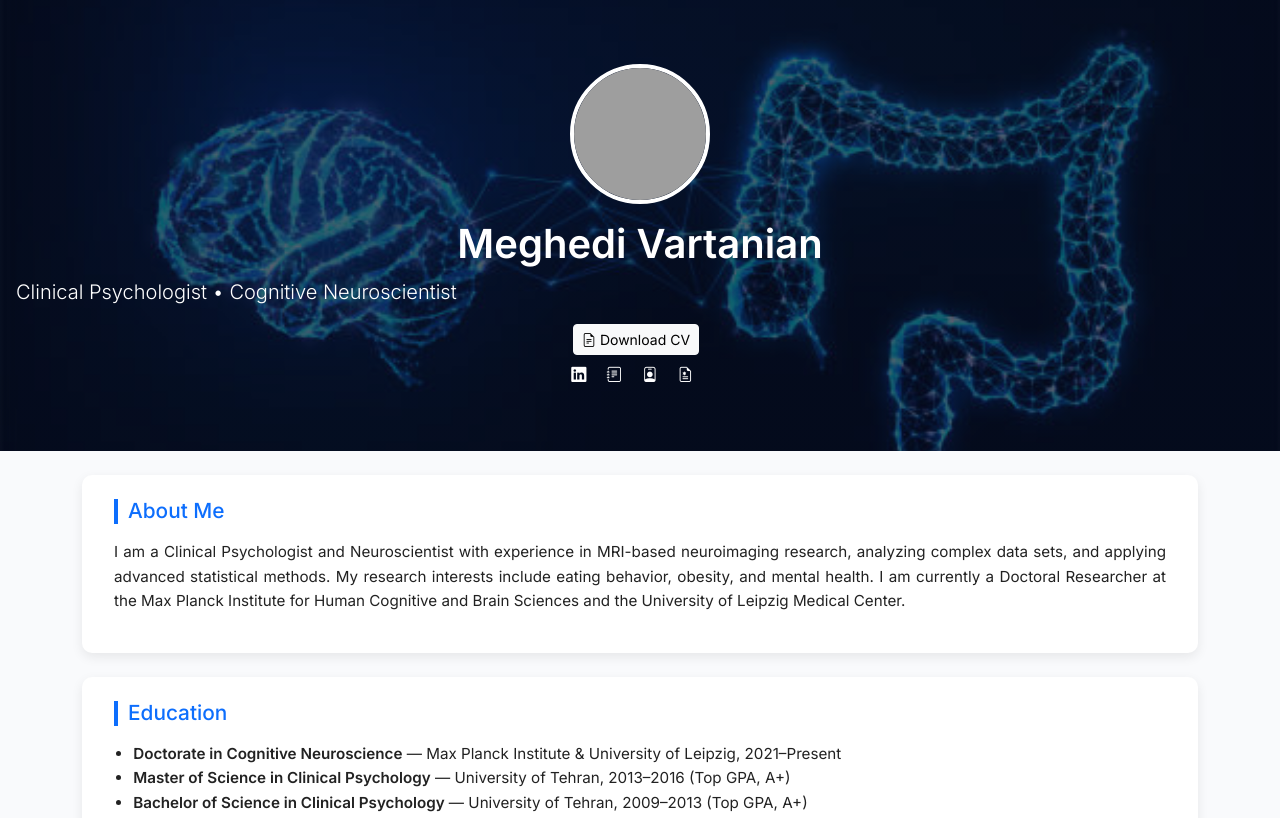
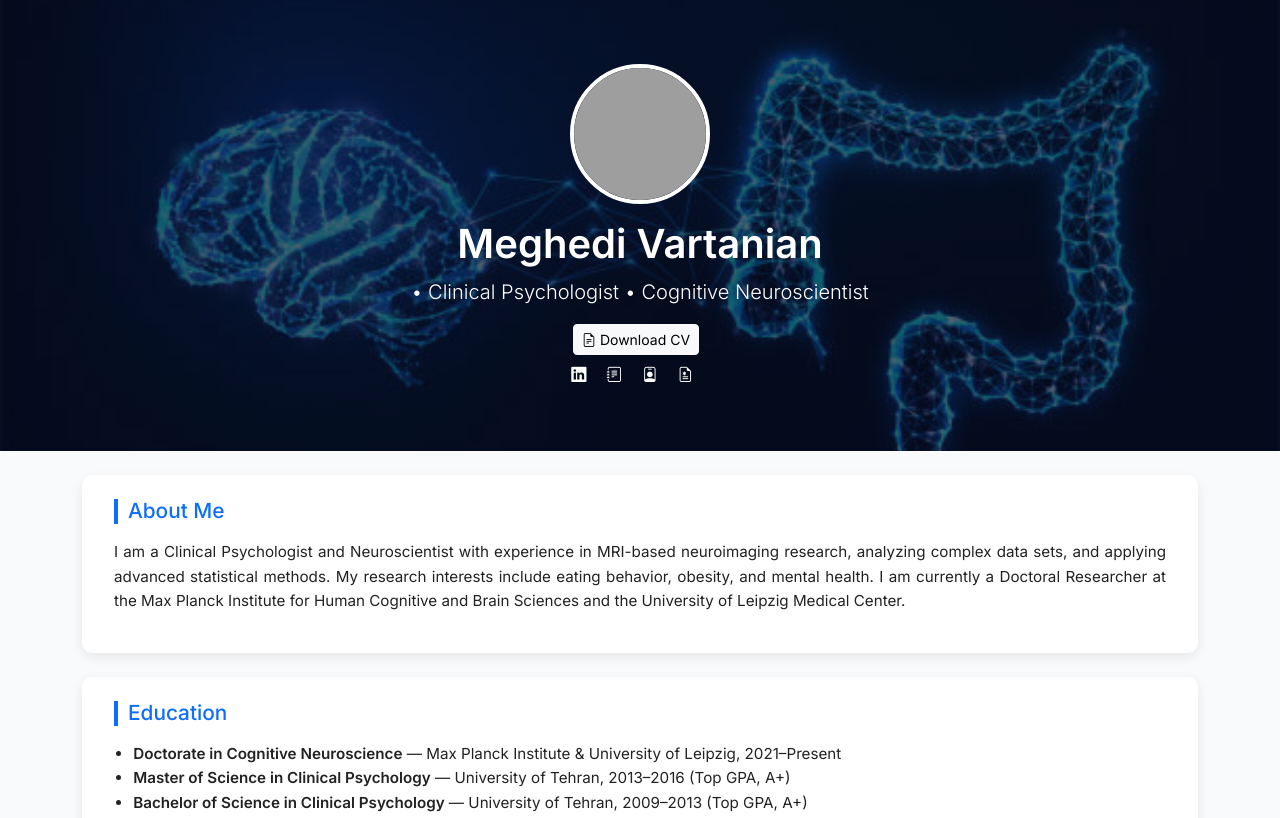
Before and after one commit to meghedi-vartanian/meghedi-vartanian.github.io, a plain HTML site: page index.html in a window 1280 px wide. Shown: the top 818 px of the page. Drawn offline with nearby package versions, Linux system fonts and the light colour scheme; grey boxes are pictures that could not be loaded.

Commit message:
Update index.html

```diff
--- a/index.html
+++ b/index.html
@@ -30,7 +30,9 @@
 <header class="hero">
   <img src="profile.jpg" alt="Meghedi Vartanian" class="profile-img">
   <h1 class="fw-semibold">Meghedi Vartanian</h1>
-  <p class="lead">Clinical Psychologist • Cognitive Neuroscientist </p>
+<p class="lead" style="text-align: center;">
+  • Clinical Psychologist • Cognitive Neuroscientist
+</p>
   <a class="btn btn-light btn-sm me-2" href="CV_Meghedi_Vartanian.pdf" download><i class="bi bi-file-earmark-text"></i> Download CV</a>
   <div class="mt-2">
     <a href="http://www.linkedin.com/in/meghedi-vartanian-13300277" target="_blank" class="text-white me-3"><i class="bi bi-linkedin"></i></a>
```
